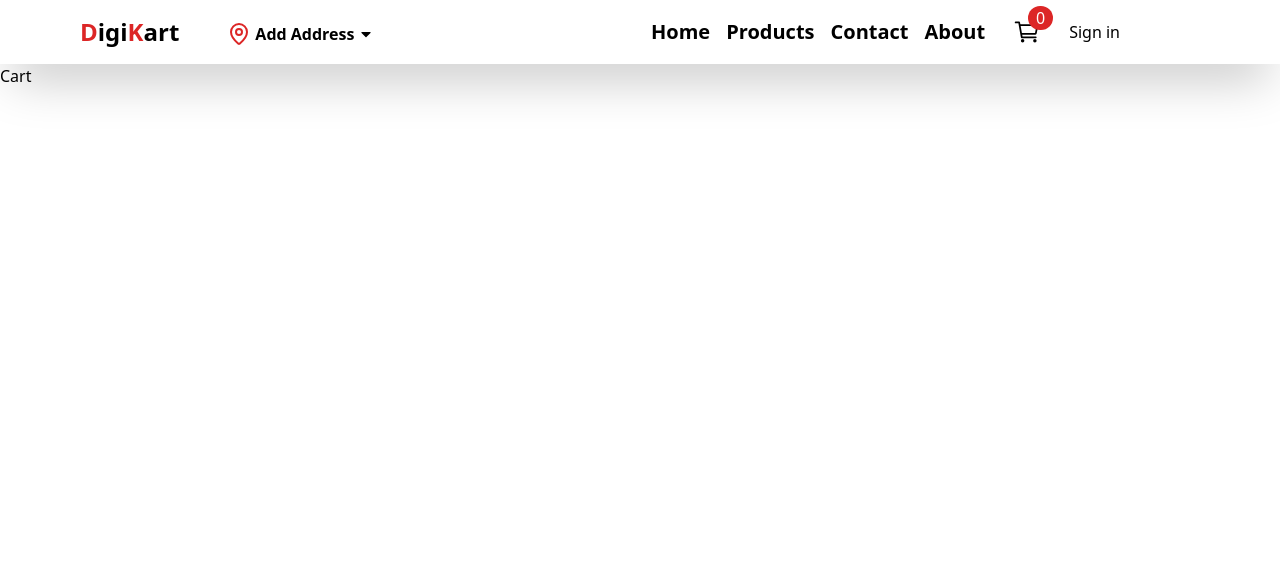
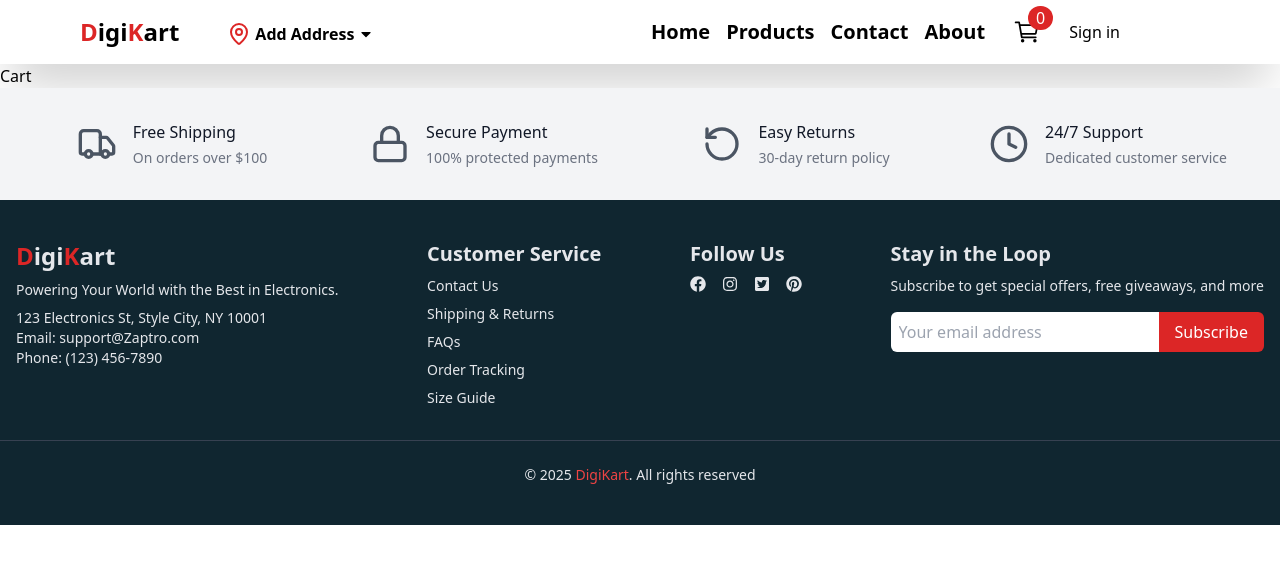
Before and after one commit to Amit7081/DigiKart, a React (Vite) app: page /cart in a window 1280 px wide. Shown: the top 564 px of the page. Built offline with nearby package versions, Linux system fonts and the light colour scheme; no server answers.

Commit message:
Make the feature and footer section

```diff
--- a/src/App.jsx
+++ b/src/App.jsx
@@ -6,6 +6,8 @@ import Products from "./Pages/Products";
 import Contact from "./Pages/Contact";
 import Cart from "./Pages/Cart";
 import { useEffect,useState } from "react";
+import Features from "./components/Features";
+import Footer from "./components/Footer";
 
 function App() {
  const [location, setLocation] = useState({
@@ -52,6 +54,8 @@ function App() {
   <Route path = '/products' element = {<Products/>} />
   <Route path = '/cart' element = {<Cart/>} />
 </Routes>
+    <Features/>
+    <Footer/>
  </>
   )
 }
--- a/src/Pages/Home.jsx
+++ b/src/Pages/Home.jsx
@@ -3,6 +3,7 @@ import Crousel from '../components/Crousel'
 import Category from '../components/Category'
 import Mid_banner from '../components/Mid_banner'
 import Features from '../components/Features'
+import Footer from '../components/Footer'
 
 const Home = () => {
   return (
@@ -10,7 +11,6 @@ const Home = () => {
     <Crousel/>
     <Category/>
     <Mid_banner/>
-    <Features/>
     </div>
   )
 }
--- a/src/components/Features.jsx
+++ b/src/components/Features.jsx
@@ -1,9 +1,29 @@
 import React from 'react'
+import { Truck, Lock, RotateCcw, Clock } from 'lucide-react'
 
+const features = [
+    {icon: Truck, text: 'Free Shipping', subtext: 'On orders over $100'},
+    {icon: Lock, text: 'Secure Payment', subtext: '100% protected payments'},
+    {icon: RotateCcw, text: 'Easy Returns', subtext: '30-day return policy'},
+    {icon: Clock, text: '24/7 Support', subtext: 'Dedicated customer service'},
+]
 const Features = () => {
+
   return (
-    <div>
-
+    <div className='px-4 py-8 bg-gray-100 sm:px-6 lg:px-8'>
+      <div className='mx-auto max-w-7xl'>
+        <div className='grid grid-cols-1 gap-y-8 sm:grid-cols-2 lg:grid-cols-4 lg:gap-x-8'>
+            {features.map((feature, index)=> {
+               return <div key={index} className='flex items-center justify-center text-center sm:text-left'>
+                    <feature.icon className='flex-shrink-0 w-10 h-10 text-gray-600' aria-hidden="true" />
+                    <div className='ml-4'>
+                        <p className='text-base font-medium text-gray-900'>{feature.text}</p>
+                        <p className='mt-1 text-sm text-gray-500'>{feature.subtext}</p>
+                    </div>
+                </div>
+            })}
+        </div>
+      </div>
     </div>
   )
 }
--- a/src/components/Footer.jsx
+++ b/src/components/Footer.jsx
@@ -0,0 +1,65 @@
+import React from 'react'
+import { Link } from 'react-router-dom'
+import { FaFacebook, FaInstagram, FaPinterest, FaTwitterSquare } from 'react-icons/fa'
+
+const Footer = () => {
+  return (
+    <footer className='py-10 text-gray-200 bg-[rgb(16,38,48)]'>
+      <div className='px-4 mx-auto max-w-7xl md:flex md:justify-between'>
+        {/*  info */}
+        <div className='mb-6 md:mb-0'>
+            <Link to='/'>
+              {/* <img src={Logo} alt="" className='w-32'/> */}
+                 <div className='text-2xl font-bold'>
+        <span className='text-red-600 '>D</span>igi<span className='text-red-600'>K</span>art
+      </div>
+            </Link>
+            <p className='mt-2 text-sm'>Powering Your World with the Best in Electronics.</p>
+            <p className='mt-2 text-sm'>123 Electronics St, Style City, NY 10001</p>
+            <p className='text-sm'>Email: support@Zaptro.com</p>
+            <p className='text-sm'>Phone: (123) 456-7890</p>
+        </div>
+        {/* customer service link */}
+        <div className='mb-6 md:mb-0'>
+            <h3 className='text-xl font-semibold'>Customer Service</h3>
+            <ul className='mt-2 space-y-2 text-sm'>
+                <li>Contact Us</li>
+                <li>Shipping & Returns</li>
+                <li>FAQs</li>
+                <li>Order Tracking</li>
+                <li>Size Guide</li>
+            </ul>
+        </div>
+        {/* social media links */}
+        <div className='mb-6 md:mb-0'>
+            <h3 className='text-xl font-semibold'>Follow Us</h3>
+            <div className='flex mt-2 space-x-4'>
+                <FaFacebook/>
+                <FaInstagram/>
+                <FaTwitterSquare/>
+                <FaPinterest/>
+            </div>
+        </div>
+        {/* newsletter subscription */}
+        <div>
+            <h3 className='text-xl font-semibold'>Stay in the Loop</h3>
+            <p className='mt-2 text-sm'>Subscribe to get special offers, free giveaways, and more</p>
+            <form action="" className='flex mt-4'>
+                <input
+                type="email"
+                placeholder='Your email address'
+                className='w-full p-2 text-gray-600 rounded-l-md focus:outline-none focus:ring-2 focus:ring-gray-500'
+                />
+                <button type='submit' className='px-4 text-white bg-red-600 rounded-r-md hover:bg-red-700'>Subscribe</button>
+            </form>
+        </div>
+      </div>
+      {/* bottom section */}
+      <div className='pt-6 mt-8 text-sm text-center border-t border-gray-700'>
+        <p>&copy; {new Date().getFullYear()} <span className='text-red-500'>DigiKart</span>. All rights reserved</p>
+      </div>
+    </footer>
+  )
+}
+
+export default Footer
--- a/src/components/Mid_banner.jsx
+++ b/src/components/Mid_banner.jsx
@@ -2,15 +2,15 @@ import React from 'react'
 
 const Mid_banner = () => {
   return (
-<div className="flex items-center justify-center w-full h-screen bg-gray-100">
-  <div className="w-[1200px] h-[500px] relative border-4 border-white rounded-xl shadow-xl overflow-hidden">
+<div className="flex items-center justify-center w-full h-screen bg-gray-100 ">
+  <div className="w-[1200px] h-[500px] relative border-4 border-white rounded-2xl shadow-xl overflow-hidden">
 
     {/* Scrollable Image Container */}
     <div className="w-full h-full overflow-auto scrollbar-hide">
       <img
-        src="https://images.pexels.com/photos/4065864/pexels-photo-4065864.jpeg"
+        src="https://images.pexels.com/photos/1006293/pexels-photo-1006293.jpeg"
         alt="Laptop"
-        className="min-w-[1200px] min-h-[500px] object-contain"
+        className="min-w-[1500px] min-h-[500px] object-contain"
       />
     </div>
 
@@ -19,7 +19,7 @@ const Mid_banner = () => {
       <h1 className="text-4xl font-bold text-[#0f2027] m-4">Next-gen electronics in your fingerprint</h1>
       <h3 className="text-xl font-semibold text-black">Discovers the latest tech innovation with unpredictable price</h3>
        <button
-          className=" mt-4 mb-4 bg-gradient-to-r from-[#0f2027] to-[#764ba2] text-white px-6 py-3 rounded-xl shadow-lg transform transition-transform duration-300 hover:scale-105 hover:shadow-2xl capitalize">
+          className="mt-4 mb-4 bg-gradient-to-r from-[#0f2027] to-[#764ba2] text-white px-6 py-3 rounded-xl shadow-lg transform transition-transform duration-300 hover:scale-105 hover:shadow-2xl capitalize">
          Shop now
         </button>
     </div>
--- a/src/components/Navbar.jsx
+++ b/src/components/Navbar.jsx
@@ -13,7 +13,7 @@ const Navbar = ({location,getLocation}) => {
  }
 
   return (
-    <div className='flex items-center justify-between p-4 bg-white shadow-2xl'>
+    <div className='flex items-center justify-between p-4 bg-white shadow-2xl w-[100%]'>
         {/* Left Navbar */}
         <div className='flex items-center justify-center gap-12 ml-16 '>
          <Link to={'/'}>
@@ -33,8 +33,8 @@ const Navbar = ({location,getLocation}) => {
       </div>
 
          {
-        dropdown ? <div className="fixed flex flex-col items-center justify-center w-64 h-32 gap-3 ml-40 transition-transform duration-300 bg-white border-2 border-white shadow-md mt-52 hover:scale-105 rounded-2xl">
-              <h2 className="text-lg font-bold">Change Location</h2>
+        dropdown ? <div className="fixed z-10 flex flex-col items-center justify-center w-64 h-32 gap-3 ml-40 transition-transform duration-300 bg-white border-2 border-white shadow-md mt-52 hover:scale-105 rounded-2xl">
+              <h2 className="text-lg font-bold">Detect Location</h2>
                <button className="px-4 py-2 text-white transition-colors duration-200 bg-red-600 rounded-lg shadow-md hover:bg-red-700"
                onClick={()=>{
        getLocation();
```
